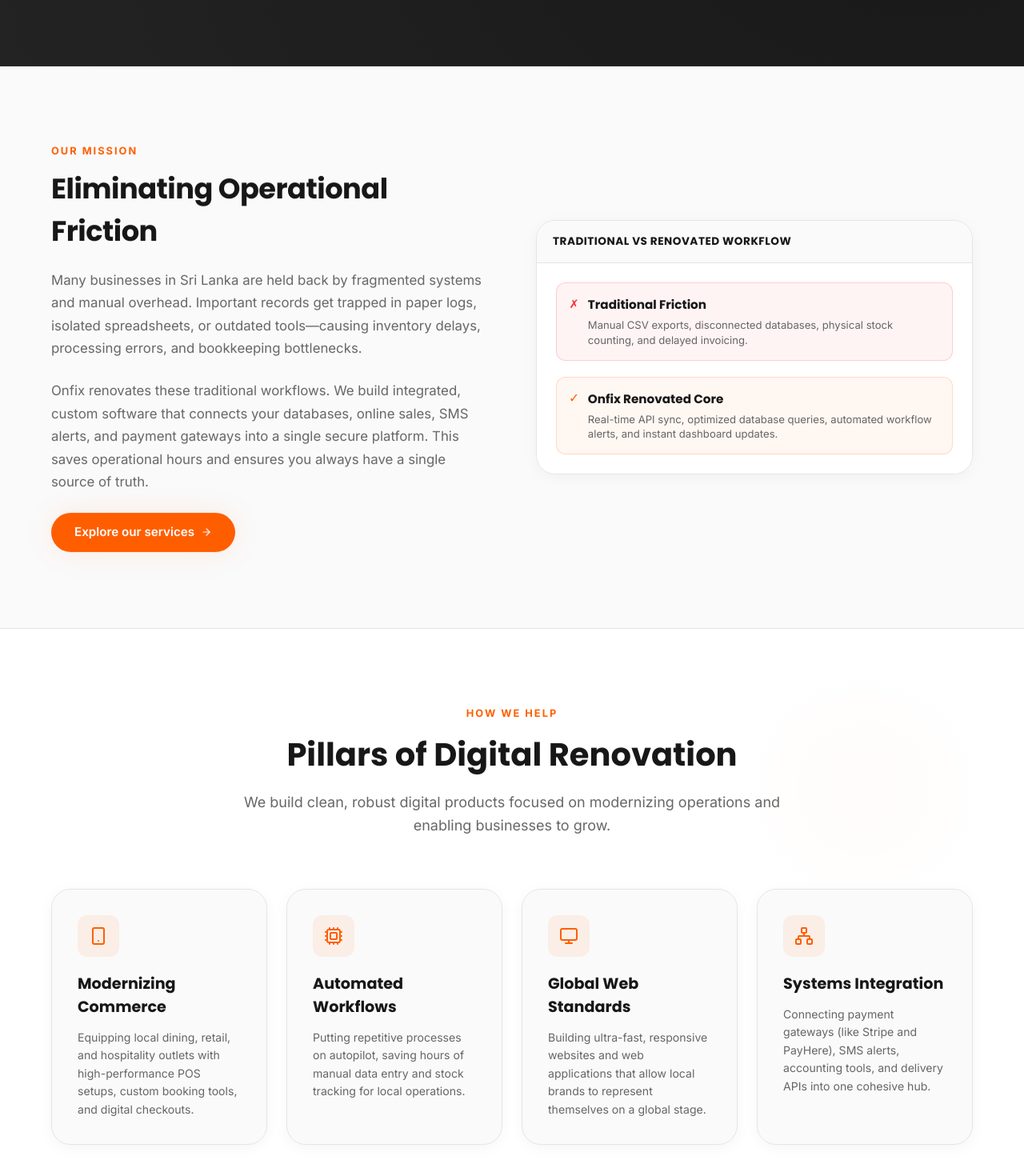
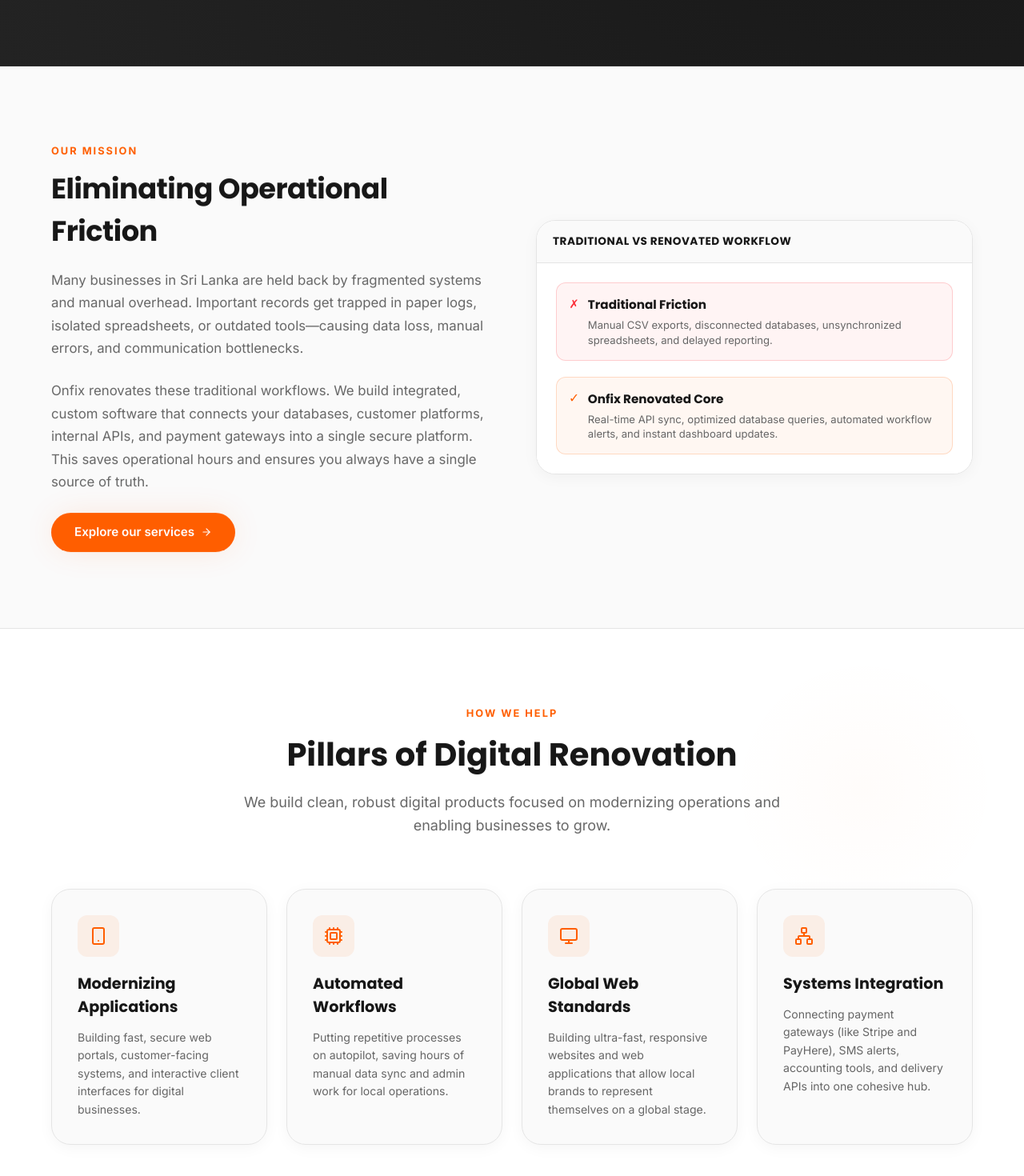
Before and after one commit to Onfix-Pvt-Ltd/OnFixLK, a React (Vite) app in the folder frontend/: page /about in a window 1280 px wide. Shown: the part 462-1932 px from the top of the page at 80% size. Built offline with nearby package versions, Linux system fonts and the light colour scheme.

Commit message:
Completely remove remaining inventory, stock, and POS references from AboutPage.tsx

```diff
--- a/frontend/src/pages/AboutPage.tsx
+++ b/frontend/src/pages/AboutPage.tsx
@@ -14,13 +14,13 @@
   const pillars = [
     {
       icon: <Smartphone size={24} className="text-accent" />,
-      title: 'Modernizing Commerce',
-      desc: 'Equipping local dining, retail, and hospitality outlets with high-performance POS setups, custom booking tools, and digital checkouts.'
+      title: 'Modernizing Applications',
+      desc: 'Building fast, secure web portals, customer-facing systems, and interactive client interfaces for digital businesses.'
     },
     {
       icon: <Cpu size={24} className="text-accent" />,
       title: 'Automated Workflows',
-      desc: 'Putting repetitive processes on autopilot, saving hours of manual data entry and stock tracking for local operations.'
+      desc: 'Putting repetitive processes on autopilot, saving hours of manual data sync and admin work for local operations.'
     },
     {
       icon: <Monitor size={24} className="text-accent" />,
@@ -106,10 +106,10 @@
                 Eliminating Operational Friction
               </h2>
               <p className="text-[1.05rem] leading-[1.7] text-text-muted-dark mb-6">
-                Many businesses in Sri Lanka are held back by fragmented systems and manual overhead. Important records get trapped in paper logs, isolated spreadsheets, or outdated tools—causing inventory delays, processing errors, and bookkeeping bottlenecks.
+                Many businesses in Sri Lanka are held back by fragmented systems and manual overhead. Important records get trapped in paper logs, isolated spreadsheets, or outdated tools—causing data loss, manual errors, and communication bottlenecks.
               </p>
               <p className="text-[1.05rem] leading-[1.7] text-text-muted-dark mb-6">
-                Onfix renovates these traditional workflows. We build integrated, custom software that connects your databases, online sales, SMS alerts, and payment gateways into a single secure platform. This saves operational hours and ensures you always have a single source of truth.
+                Onfix renovates these traditional workflows. We build integrated, custom software that connects your databases, customer platforms, internal APIs, and payment gateways into a single secure platform. This saves operational hours and ensures you always have a single source of truth.
               </p>
               <div className="flex gap-4 items-center">
                 <Link to="/services">
@@ -134,7 +134,7 @@
                     <div>
                       <h4 className="font-bold text-[0.95rem] text-text-dark">Traditional Friction</h4>
                       <p className="text-[0.82rem] text-text-muted-dark mt-1 leading-[1.4]">
-                        Manual CSV exports, disconnected databases, physical stock counting, and delayed invoicing.
+                        Manual CSV exports, disconnected databases, unsynchronized spreadsheets, and delayed reporting.
                       </p>
                     </div>
                   </div>
```
